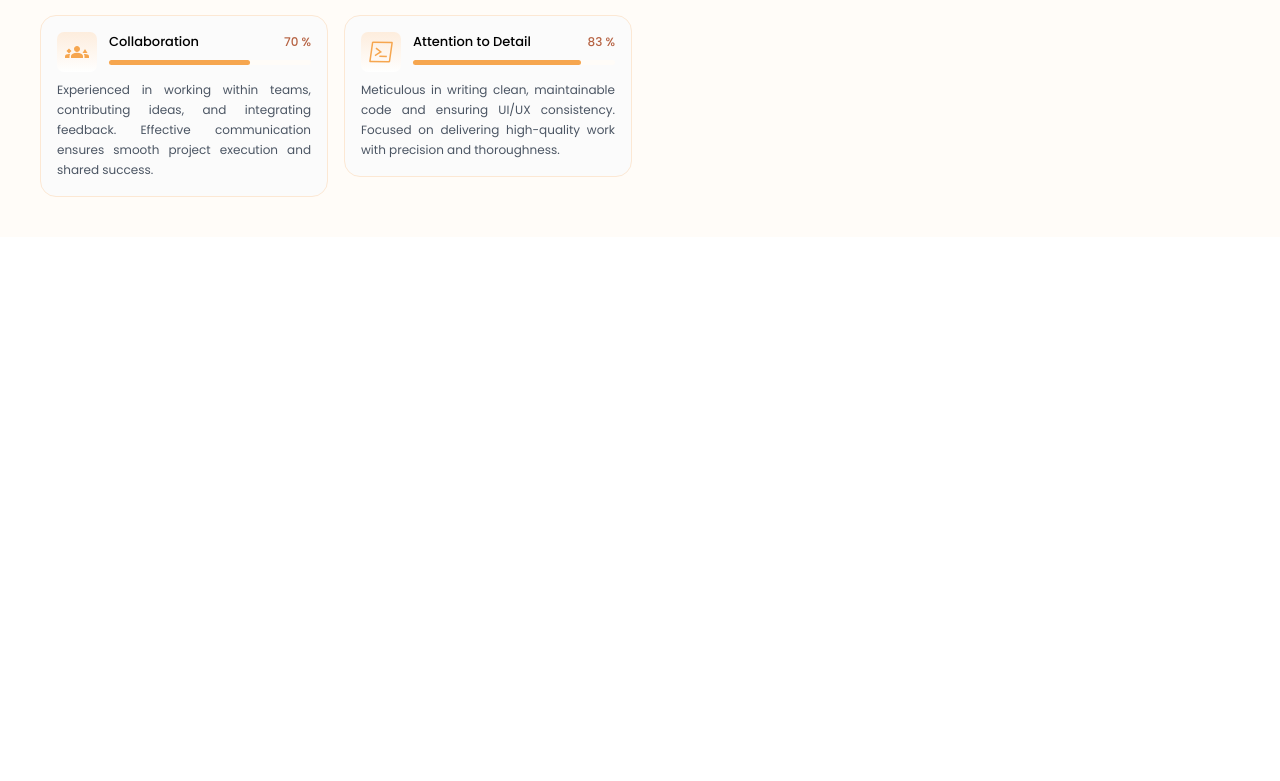
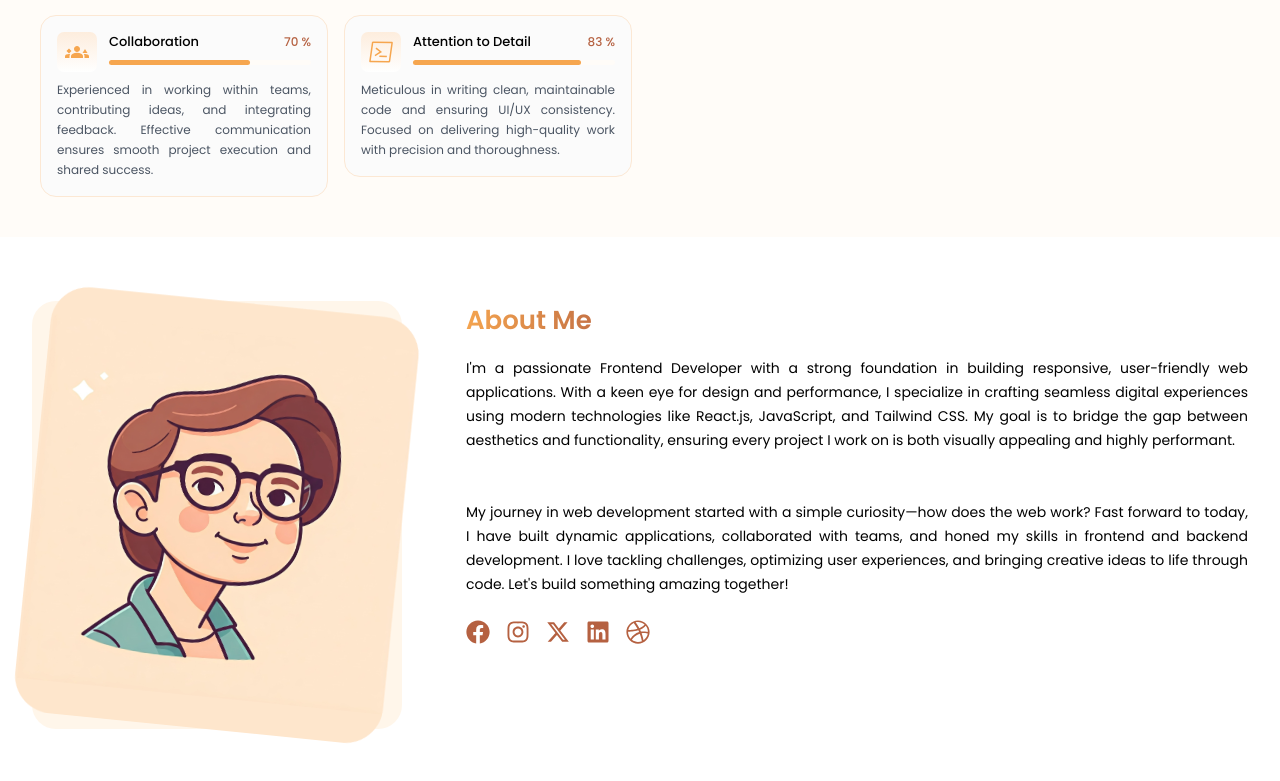
Before and after one commit to OrewaKimi/portfolio, a React (Vite) app: page / in a window 1280 px wide. Shown: the part 1724-2505 px from the top of the page. Before the commit the page ends 2281 px from the top, so only its background shows below. Built offline with nearby package versions, Linux system fonts and the light colour scheme.

Commit message:
add  details about me

```diff
--- a/src/App.jsx
+++ b/src/App.jsx
@@ -2,6 +2,7 @@ import React from 'react'
 import Navbar from './components/Navbar'
 import Hero from './sections/Hero'
 import TechnicalProficiency from './sections/TechnicalProfiency'
+import AboutMe from './sections/AboutMe'
 
 const App = () => {
   return (
@@ -9,6 +10,7 @@ const App = () => {
       <Navbar />
       <Hero />
       <TechnicalProficiency />
+      <AboutMe />
     </div>
   )
 }
```
